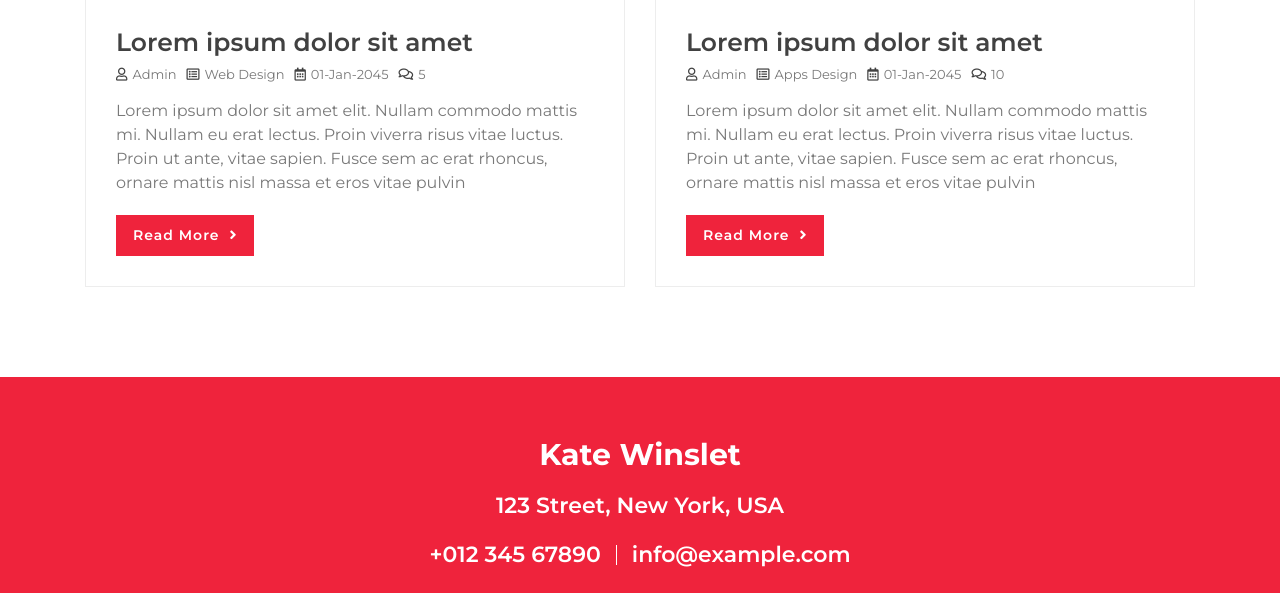
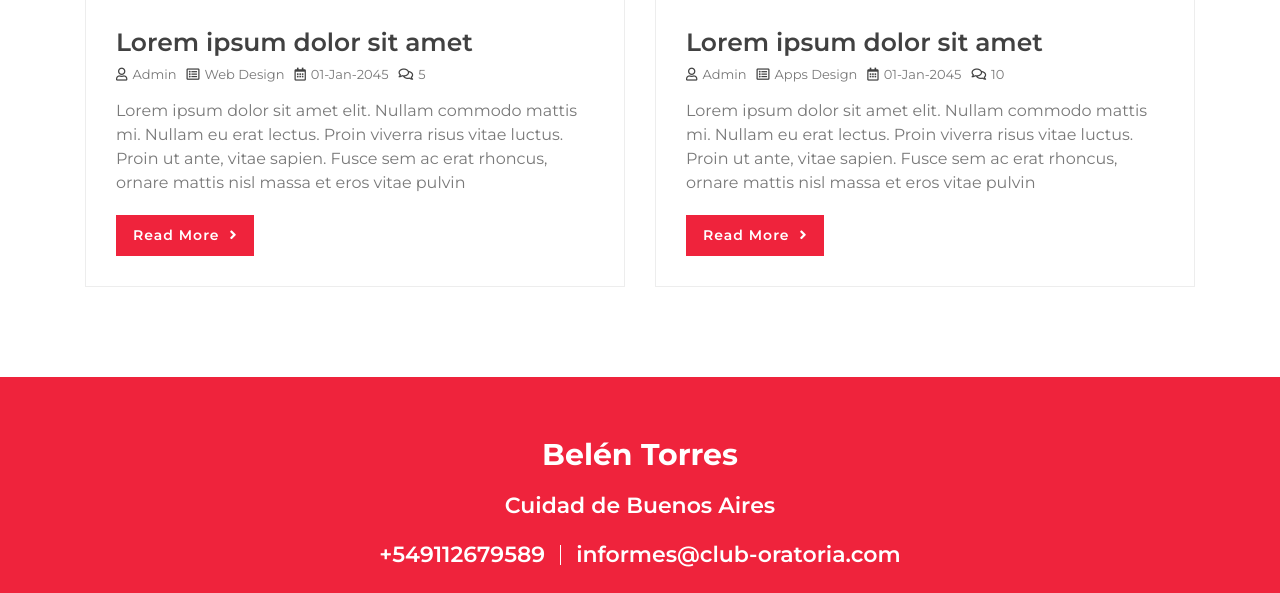
Before and after one commit to kurepa82/kurepa82.github.io, a plain HTML site: page index.html in a window 1280 px wide. Shown: the part 8284-8877 px from the top of the page. Drawn offline with nearby package versions, Linux system fonts and the light colour scheme.

Commit message:
update dirección

```diff
--- a/index.html
+++ b/index.html
@@ -741,11 +741,11 @@
             <div class="container-fluid">
                 <div class="container">
                     <div class="footer-info">
-                        <h2>Kate Winslet</h2>
-                        <h3>123 Street, New York, USA</h3>
+                        <h2>Belén Torres</h2>
+                        <h3>Cuidad de Buenos Aires</h3>
                         <div class="footer-menu">
-                            <p>+012 345 67890</p>
-                            <p>info@example.com</p>
+                            <p>+549112679589</p>
+                            <p>informes@club-oratoria.com</p>
                         </div>
                         <div class="footer-social">
                             <a href=""><i class="fab fa-twitter"></i></a>
```
